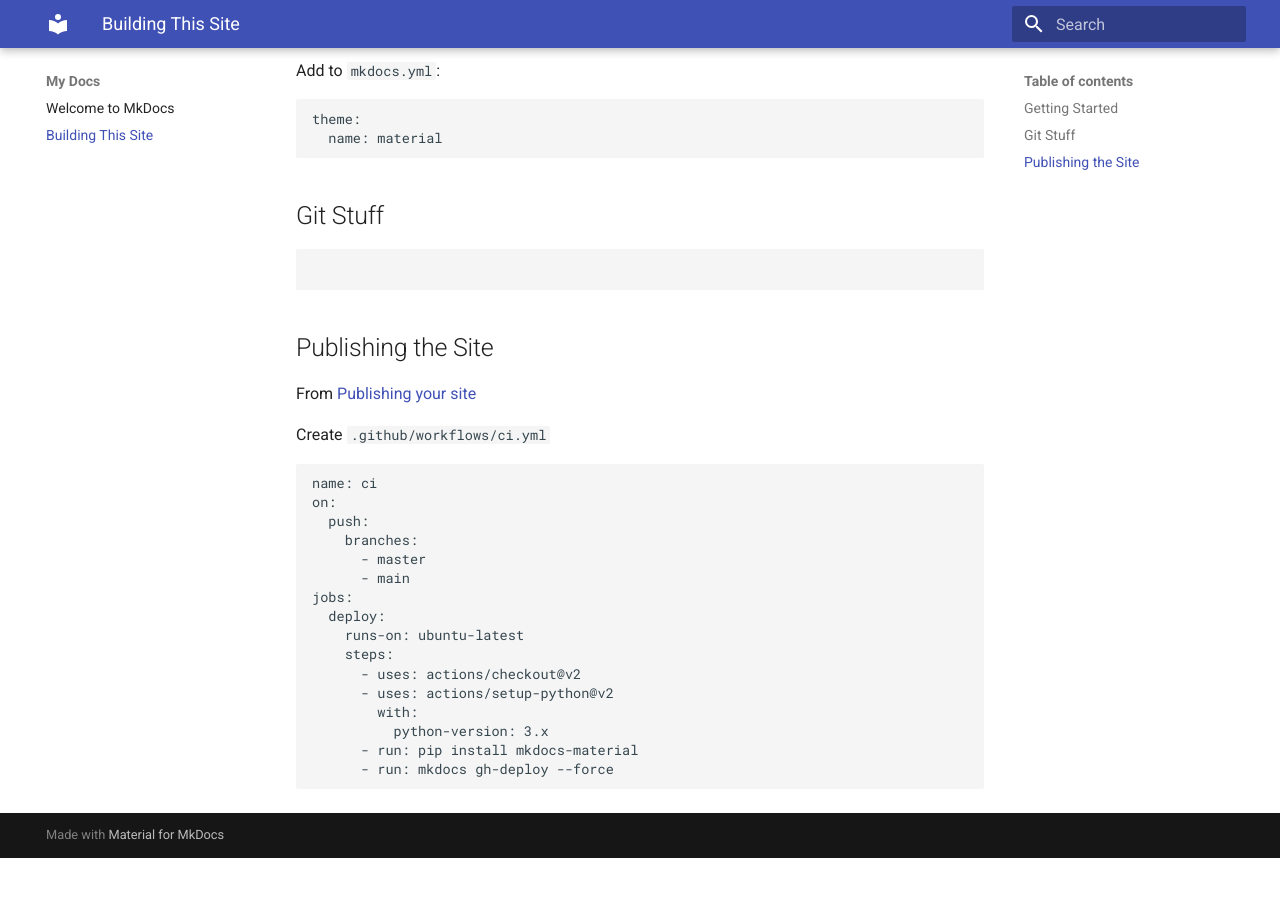
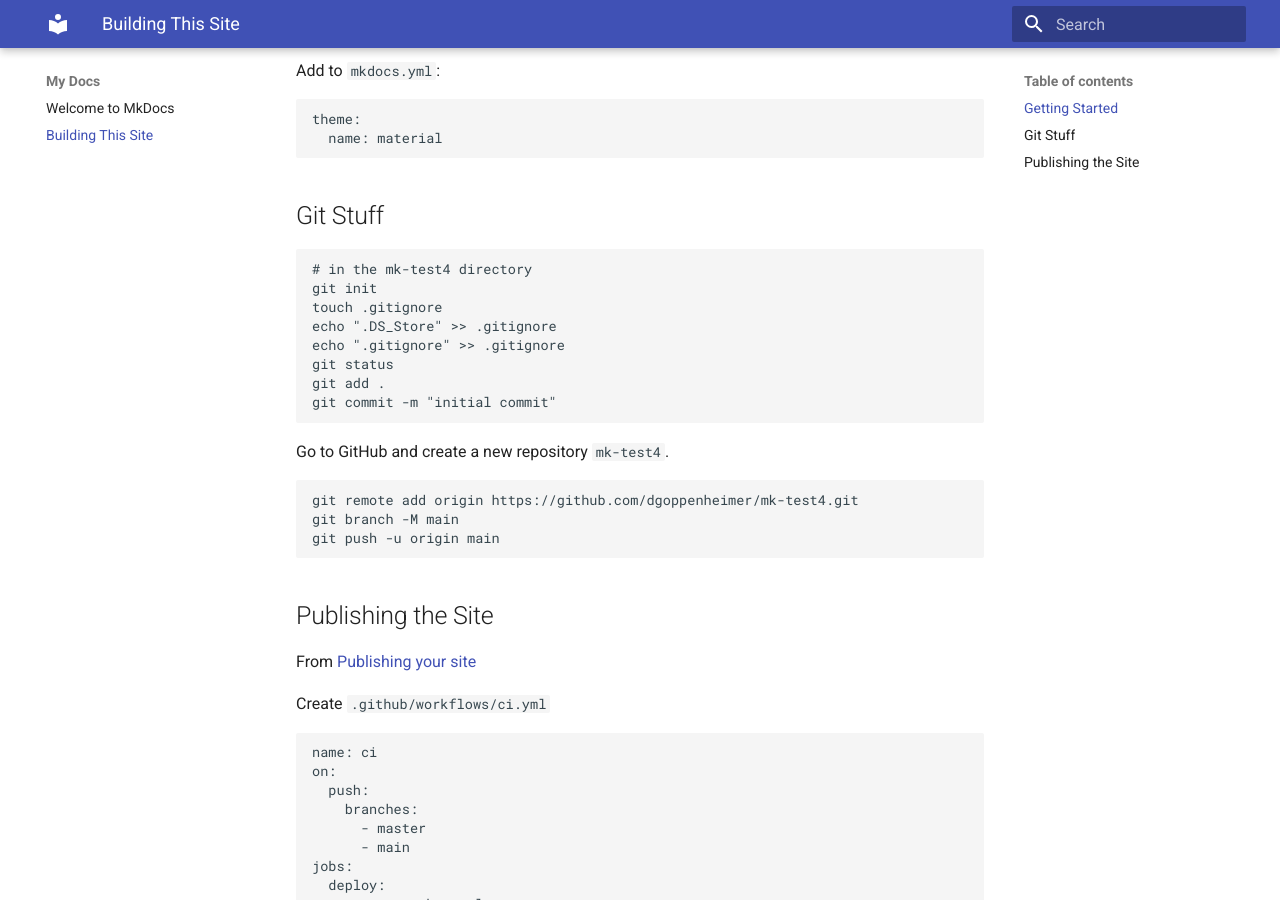
Before and after one commit to dgoppenheimer/mk-test4, an MkDocs documentation site: the page built from docs/building-this-site.md, in a window 1280 px wide and 900 px high, scrolled down 343 px. Built offline with MkDocs 1.6.1 and Material for MkDocs 9.7.7, drawn with Linux system fonts in a browser that asks for light colours; before the commit the page ends 1201 px from its top, so only the background shows below that.

Commit message:
added ci.yml

````diff
--- a/docs/building-this-site.md
+++ b/docs/building-this-site.md
@@ -24,10 +24,23 @@
 ## Git Stuff
 
 ```bash
-
+# in the mk-test4 directory
+git init
+touch .gitignore
+echo ".DS_Store" >> .gitignore
+echo ".gitignore" >> .gitignore
+git status
+git add .
+git commit -m "initial commit"
 ```
 
+Go to GitHub and create a new repository `mk-test4`.
 
+```bash
+git remote add origin https://github.com/dgoppenheimer/mk-test4.git
+git branch -M main
+git push -u origin main
+```
 
 ## Publishing the Site
 
````
Also changed, not shown: 1 other file.
